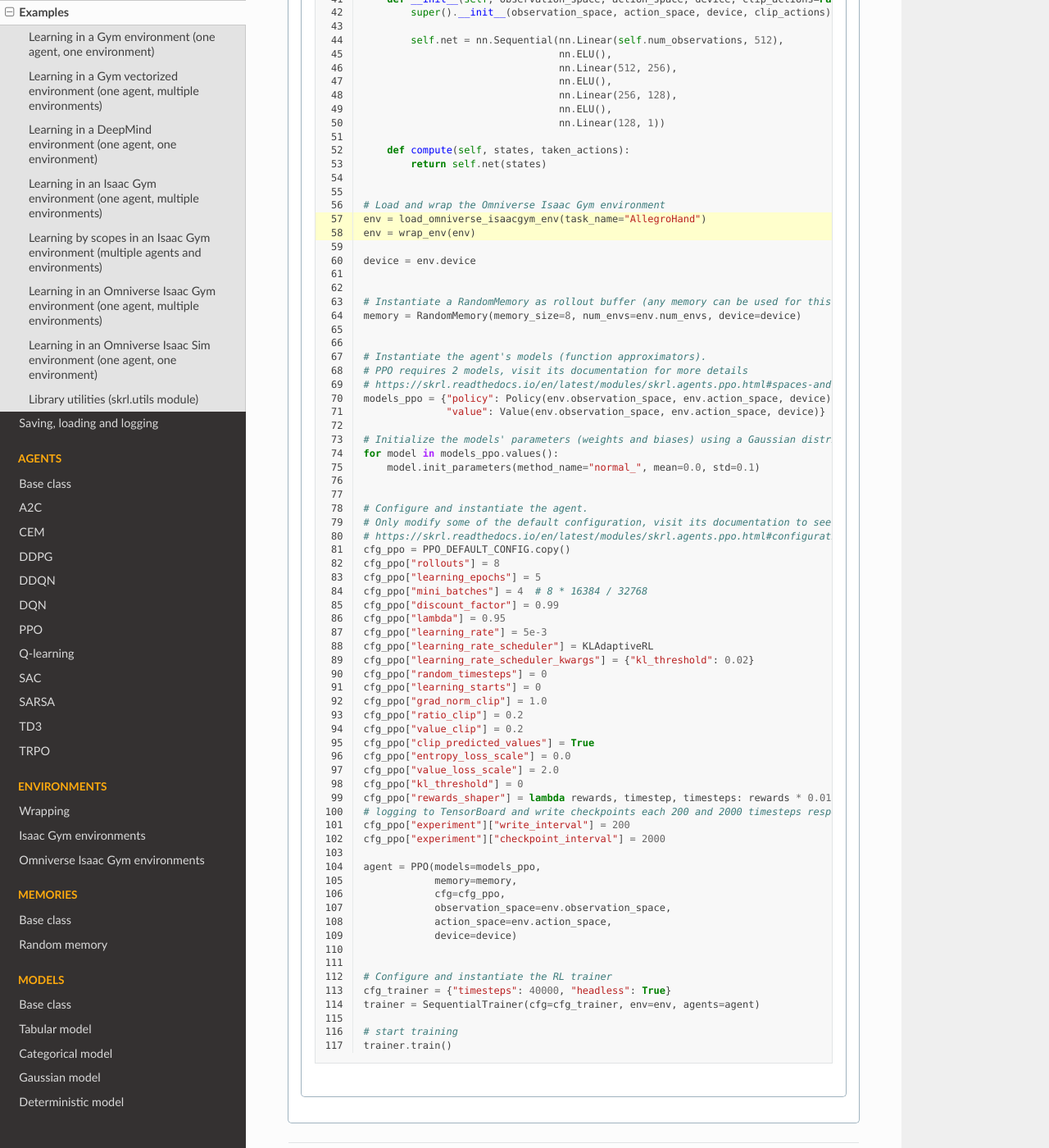
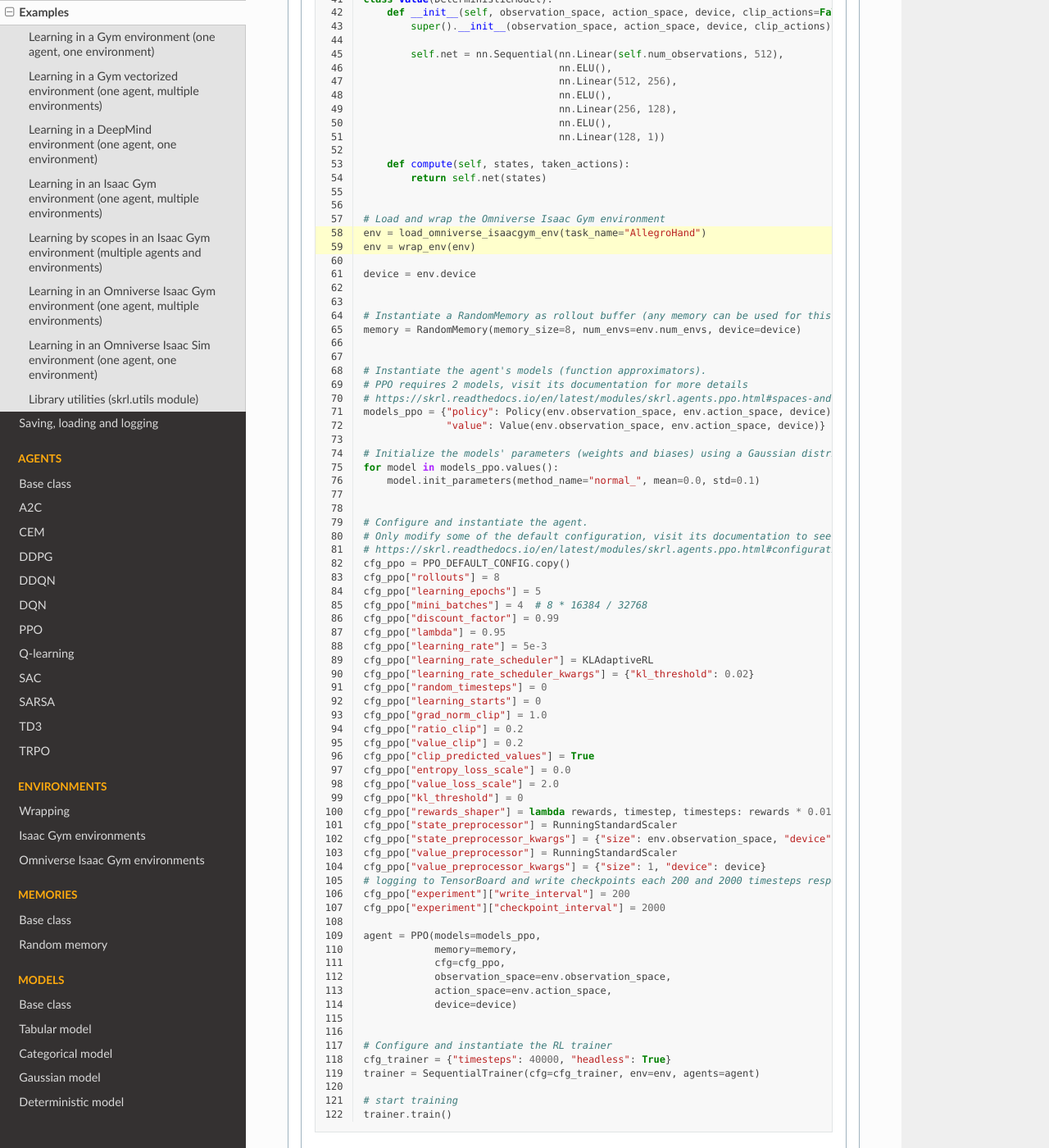
Before and after one commit to Toni-SM/skrl, a Sphinx documentation site: the page built from docs/source/intro/examples.rst, in a window 1280 px wide and 1400 px high, scrolled down 18180 px. Shown: the whole window at 82% size. Built offline with Sphinx 7.4.7 and the Read the Docs theme 2.0.0, drawn with Linux system fonts in a browser that asks for light colours; some of the changed text lies outside the part shown.

Commit message:
Update Omniverse Isaac Gym examples

```diff
--- a/docs/source/examples/omniisaacgym/ppo_allegro_hand.py
+++ b/docs/source/examples/omniisaacgym/ppo_allegro_hand.py
@@ -6,6 +6,7 @@ from skrl.models.torch import GaussianModel, DeterministicModel
 from skrl.memories.torch import RandomMemory
 from skrl.agents.torch.ppo import PPO, PPO_DEFAULT_CONFIG
 from skrl.resources.schedulers.torch import KLAdaptiveRL
+from skrl.resources.preprocessors.torch import RunningStandardScaler
 from skrl.trainers.torch import SequentialTrainer
 from skrl.envs.torch import wrap_env
 from skrl.envs.torch import load_omniverse_isaacgym_env
@@ -97,6 +98,10 @@ cfg_ppo["entropy_loss_scale"] = 0.0
 cfg_ppo["value_loss_scale"] = 2.0
 cfg_ppo["kl_threshold"] = 0
 cfg_ppo["rewards_shaper"] = lambda rewards, timestep, timesteps: rewards * 0.01
+cfg_ppo["state_preprocessor"] = RunningStandardScaler
+cfg_ppo["state_preprocessor_kwargs"] = {"size": env.observation_space, "device": device}
+cfg_ppo["value_preprocessor"] = RunningStandardScaler
+cfg_ppo["value_preprocessor_kwargs"] = {"size": 1, "device": device}
 # logging to TensorBoard and write checkpoints each 200 and 2000 timesteps respectively
 cfg_ppo["experiment"]["write_interval"] = 200
 cfg_ppo["experiment"]["checkpoint_interval"] = 2000
--- a/docs/source/examples/omniisaacgym/ppo_ant.py
+++ b/docs/source/examples/omniisaacgym/ppo_ant.py
@@ -6,6 +6,7 @@ from skrl.models.torch import GaussianModel, DeterministicModel
 from skrl.memories.torch import RandomMemory
 from skrl.agents.torch.ppo import PPO, PPO_DEFAULT_CONFIG
 from skrl.resources.schedulers.torch import KLAdaptiveRL
+from skrl.resources.preprocessors.torch import RunningStandardScaler
 from skrl.trainers.torch import SequentialTrainer
 from skrl.envs.torch import wrap_env
 from skrl.envs.torch import load_omniverse_isaacgym_env
@@ -97,6 +98,10 @@ cfg_ppo["entropy_loss_scale"] = 0.0
 cfg_ppo["value_loss_scale"] = 1.0
 cfg_ppo["kl_threshold"] = 0
 cfg_ppo["rewards_shaper"] = lambda rewards, timestep, timesteps: rewards * 0.01
+cfg_ppo["state_preprocessor"] = RunningStandardScaler
+cfg_ppo["state_preprocessor_kwargs"] = {"size": env.observation_space, "device": device}
+cfg_ppo["value_preprocessor"] = RunningStandardScaler
+cfg_ppo["value_preprocessor_kwargs"] = {"size": 1, "device": device}
 # logging to TensorBoard and write checkpoints each 40 and 400 timesteps respectively
 cfg_ppo["experiment"]["write_interval"] = 40
 cfg_ppo["experiment"]["checkpoint_interval"] = 400
--- a/docs/source/examples/omniisaacgym/ppo_ant_mt.py
+++ b/docs/source/examples/omniisaacgym/ppo_ant_mt.py
@@ -8,6 +8,7 @@ from skrl.models.torch import GaussianModel, DeterministicModel
 from skrl.memories.torch import RandomMemory
 from skrl.agents.torch.ppo import PPO, PPO_DEFAULT_CONFIG
 from skrl.resources.schedulers.torch import KLAdaptiveRL
+from skrl.resources.preprocessors.torch import RunningStandardScaler
 from skrl.trainers.torch import SequentialTrainer
 from skrl.envs.torch import wrap_env
 from skrl.envs.torch import load_omniverse_isaacgym_env
@@ -99,6 +100,10 @@ cfg_ppo["entropy_loss_scale"] = 0.0
 cfg_ppo["value_loss_scale"] = 1.0
 cfg_ppo["kl_threshold"] = 0
 cfg_ppo["rewards_shaper"] = lambda rewards, timestep, timesteps: rewards * 0.01
+cfg_ppo["state_preprocessor"] = RunningStandardScaler
+cfg_ppo["state_preprocessor_kwargs"] = {"size": env.observation_space, "device": device}
+cfg_ppo["value_preprocessor"] = RunningStandardScaler
+cfg_ppo["value_preprocessor_kwargs"] = {"size": 1, "device": device}
 # logging to TensorBoard and write checkpoints each 40 and 400 timesteps respectively
 cfg_ppo["experiment"]["write_interval"] = 40
 cfg_ppo["experiment"]["checkpoint_interval"] = 400
--- a/docs/source/examples/omniisaacgym/ppo_cartpole.py
+++ b/docs/source/examples/omniisaacgym/ppo_cartpole.py
@@ -6,6 +6,7 @@ from skrl.models.torch import GaussianModel, DeterministicModel
 from skrl.memories.torch import RandomMemory
 from skrl.agents.torch.ppo import PPO, PPO_DEFAULT_CONFIG
 from skrl.resources.schedulers.torch import KLAdaptiveRL
+from skrl.resources.preprocessors.torch import RunningStandardScaler
 from skrl.trainers.torch import SequentialTrainer
 from skrl.envs.torch import wrap_env
 from skrl.envs.torch import load_omniverse_isaacgym_env
@@ -93,6 +94,10 @@ cfg_ppo["entropy_loss_scale"] = 0.0
 cfg_ppo["value_loss_scale"] = 2.0
 cfg_ppo["kl_threshold"] = 0
 cfg_ppo["rewards_shaper"] = lambda rewards, timestep, timesteps: rewards * 0.1
+cfg_ppo["state_preprocessor"] = RunningStandardScaler
+cfg_ppo["state_preprocessor_kwargs"] = {"size": env.observation_space, "device": device}
+cfg_ppo["value_preprocessor"] = RunningStandardScaler
+cfg_ppo["value_preprocessor_kwargs"] = {"size": 1, "device": device}
 # logging to TensorBoard and write checkpoints each 16 and 80 timesteps respectively
 cfg_ppo["experiment"]["write_interval"] = 16
 cfg_ppo["experiment"]["checkpoint_interval"] = 80
--- a/docs/source/examples/omniisaacgym/ppo_cartpole_mt.py
+++ b/docs/source/examples/omniisaacgym/ppo_cartpole_mt.py
@@ -8,6 +8,7 @@ from skrl.models.torch import GaussianModel, DeterministicModel
 from skrl.memories.torch import RandomMemory
 from skrl.agents.torch.ppo import PPO, PPO_DEFAULT_CONFIG
 from skrl.resources.schedulers.torch import KLAdaptiveRL
+from skrl.resources.preprocessors.torch import RunningStandardScaler
 from skrl.trainers.torch import SequentialTrainer
 from skrl.envs.torch import wrap_env
 from skrl.envs.torch import load_omniverse_isaacgym_env
@@ -95,6 +96,10 @@ cfg_ppo["entropy_loss_scale"] = 0.0
 cfg_ppo["value_loss_scale"] = 2.0
 cfg_ppo["kl_threshold"] = 0
 cfg_ppo["rewards_shaper"] = lambda rewards, timestep, timesteps: rewards * 0.1
+cfg_ppo["state_preprocessor"] = RunningStandardScaler
+cfg_ppo["state_preprocessor_kwargs"] = {"size": env.observation_space, "device": device}
+cfg_ppo["value_preprocessor"] = RunningStandardScaler
+cfg_ppo["value_preprocessor_kwargs"] = {"size": 1, "device": device}
 # logging to TensorBoard and write checkpoints each 16 and 80 timesteps respectively
 cfg_ppo["experiment"]["write_interval"] = 16
 cfg_ppo["experiment"]["checkpoint_interval"] = 80
--- a/docs/source/examples/omniisaacgym/ppo_humanoid.py
+++ b/docs/source/examples/omniisaacgym/ppo_humanoid.py
@@ -6,6 +6,7 @@ from skrl.models.torch import GaussianModel, DeterministicModel
 from skrl.memories.torch import RandomMemory
 from skrl.agents.torch.ppo import PPO, PPO_DEFAULT_CONFIG
 from skrl.resources.schedulers.torch import KLAdaptiveRL
+from skrl.resources.preprocessors.torch import RunningStandardScaler
 from skrl.trainers.torch import SequentialTrainer
 from skrl.envs.torch import wrap_env
 from skrl.envs.torch import load_omniverse_isaacgym_env
@@ -97,6 +98,10 @@ cfg_ppo["entropy_loss_scale"] = 0.0
 cfg_ppo["value_loss_scale"] = 2.0
 cfg_ppo["kl_threshold"] = 0
 cfg_ppo["rewards_shaper"] = lambda rewards, timestep, timesteps: rewards * 0.01
+cfg_ppo["state_preprocessor"] = RunningStandardScaler
+cfg_ppo["state_preprocessor_kwargs"] = {"size": env.observation_space, "device": device}
+cfg_ppo["value_preprocessor"] = RunningStandardScaler
+cfg_ppo["value_preprocessor_kwargs"] = {"size": 1, "device": device}
 # logging to TensorBoard and write checkpoints each 160 and 1600 timesteps respectively
 cfg_ppo["experiment"]["write_interval"] = 160
 cfg_ppo["experiment"]["checkpoint_interval"] = 1600
--- a/docs/source/examples/omniisaacgym/ppo_shadow_hand.py
+++ b/docs/source/examples/omniisaacgym/ppo_shadow_hand.py
@@ -6,6 +6,7 @@ from skrl.models.torch import GaussianModel, DeterministicModel
 from skrl.memories.torch import RandomMemory
 from skrl.agents.torch.ppo import PPO, PPO_DEFAULT_CONFIG
 from skrl.resources.schedulers.torch import KLAdaptiveRL
+from skrl.resources.preprocessors.torch import RunningStandardScaler
 from skrl.trainers.torch import SequentialTrainer
 from skrl.envs.torch import wrap_env
 from skrl.envs.torch import load_omniverse_isaacgym_env
@@ -101,6 +102,10 @@ cfg_ppo["entropy_loss_scale"] = 0.0
 cfg_ppo["value_loss_scale"] = 2.0
 cfg_ppo["kl_threshold"] = 0
 cfg_ppo["rewards_shaper"] = lambda rewards, timestep, timesteps: rewards * 0.01
+cfg_ppo["state_preprocessor"] = RunningStandardScaler
+cfg_ppo["state_preprocessor_kwargs"] = {"size": env.observation_space, "device": device}
+cfg_ppo["value_preprocessor"] = RunningStandardScaler
+cfg_ppo["value_preprocessor_kwargs"] = {"size": 1, "device": device}
 # logging to TensorBoard and write checkpoints each 200 and 2000 timesteps respectively
 cfg_ppo["experiment"]["write_interval"] = 200
 cfg_ppo["experiment"]["checkpoint_interval"] = 2000
--- a/docs/source/intro/examples.rst
+++ b/docs/source/intro/examples.rst
@@ -644,7 +644,7 @@ The PPO agent configuration is mapped, as far as possible, from the rl_games' A2
                 .. literalinclude:: ../examples/omniisaacgym/ppo_cartpole_mt.py
                     :language: python
                     :linenos:
-                    :emphasize-lines: 1, 12-13, 55-56, 115, 119
+                    :emphasize-lines: 1, 13-14, 56-57, 120, 124
 
             .. tab:: Humanoid
 
```
Also changed, not shown: other parts of docs/source/intro/examples.rst (+6 -6 lines).
